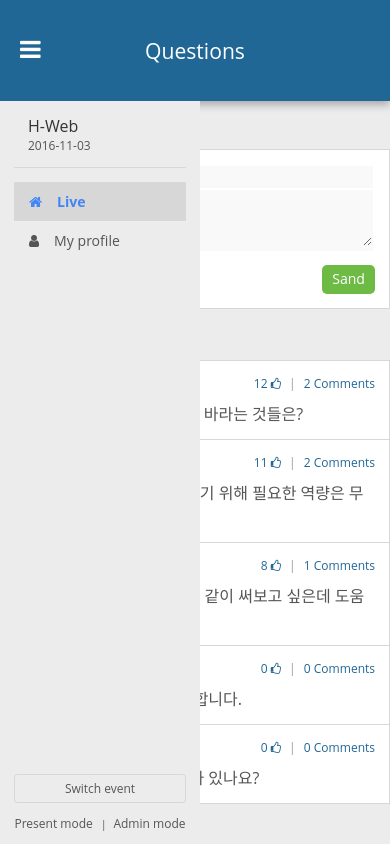
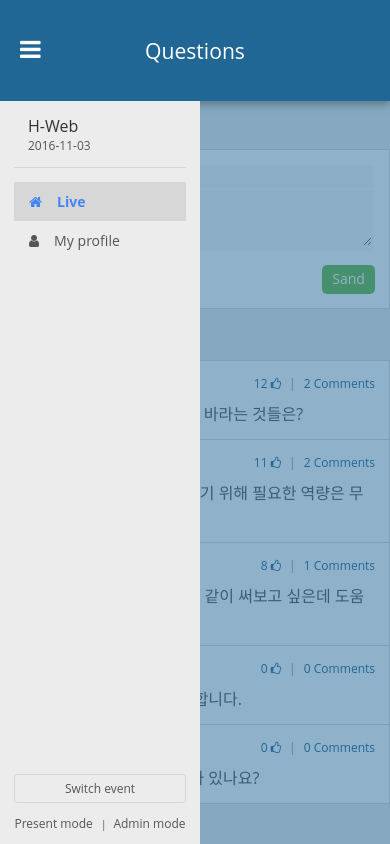
Before and after one commit to sharryhong/hs_slido, a website with bundled scripts: page src/index.html in a window 390 px wide. Both pictures are taken after a click on the button "메뉴 펼침". Built offline with nearby package versions, Linux system fonts and the light colour scheme.

Commit message:
모바일에서 햄버거버튼 클릭시 cover나오게하기

```diff
--- a/src/js/hs-script.js
+++ b/src/js/hs-script.js
@@ -9,6 +9,8 @@
 		this.$toggleMenu = null;
 		this.$toggleBtn = null;
 		this.$toggleContents = null;
+		this.$menuCover = null;
+		this.$mainCover = null;
 		// 브라우저 크기 관련 프로퍼티
 		this.$deskWidth = false; // 한번만 실행하기 위한 변수
 		this.$deskWidthPx = 1240; // 슬라이드 메뉴 들어가는 시점
@@ -20,6 +22,9 @@
 		this.$toggleBtn = this.$toggleMenu.find('button');
 		// 메뉴
 		this.$toggleContents = $('.page-nav');
+		// 검정 cover
+		this.$menuCover = $('.wrap').prepend("<div class='main-cover'></div>");
+		this.$mainCover = $('.main-cover');
 	}
 
 	SlideMenu.prototype.initEvent = function() {
@@ -27,9 +32,11 @@
 		// 햄버거 버튼 클릭시 toggleMenu메소드 실행
 		this.$toggleBtn.on('click', function(){
 				objThis.toggleMenu();
+				if(window.innerWidth < objThis.$deskWidthPx){
+					objThis.$mainCover.toggleClass('menu-cover');
+				}
 		});
 		if(window.innerWidth > objThis.$deskWidthPx && objThis.$deskWidth == false){
-			console.log(objThis.$deskWidthPx+'px 값보다 작아요~');
 			objThis.toggleMenu();
 			objThis.$deskWidth = true;
 		}
@@ -39,18 +46,20 @@
 			if(window.innerWidth < objThis.$deskWidthPx && objThis.$deskWidth == true){
 				console.log(objThis.$deskWidthPx+'px 값보다 작아지면!');
 				objThis.toggleMenu();
+				objThis.$mainCover.removeClass('menu-cover');
 				objThis.$deskWidth = false;
 			// 데스크탑이라면
 			} else if(window.innerWidth > objThis.$deskWidthPx && objThis.$deskWidth == false){
 				console.log(objThis.$deskWidthPx+'px 값보다 커지면!');
 				objThis.toggleMenu();
+				objThis.$mainCover.removeClass('menu-cover');
 				objThis.$deskWidth = true;
 			}
 		});
 	}
 	// class 이름 붙이고 떼는 기능
 	SlideMenu.prototype.toggleMenu = function() {
-		this.$toggleContents.toggleClass("sliding");
+		this.$toggleContents.toggleClass('sliding');
 	}
 
 	slideMenu.init();
--- a/src/sass/main.sass
+++ b/src/sass/main.sass
@@ -15,6 +15,16 @@ body
 
 .wrap
 	position: relative
+
+.menu-cover
+	background-color: rgba($main-color, 0.5)
+	transition: .3s ease-in-out
+	z-index: 900
+	position: fixed
+	top: 0
+	right: 0
+	bottom: 0
+	left: 0
 
 .page-header
 	position: fixed
```
Also changed, not shown: src/js/bundle/app.js (+1 -2 lines), src/css/main.css, 1 other file.
